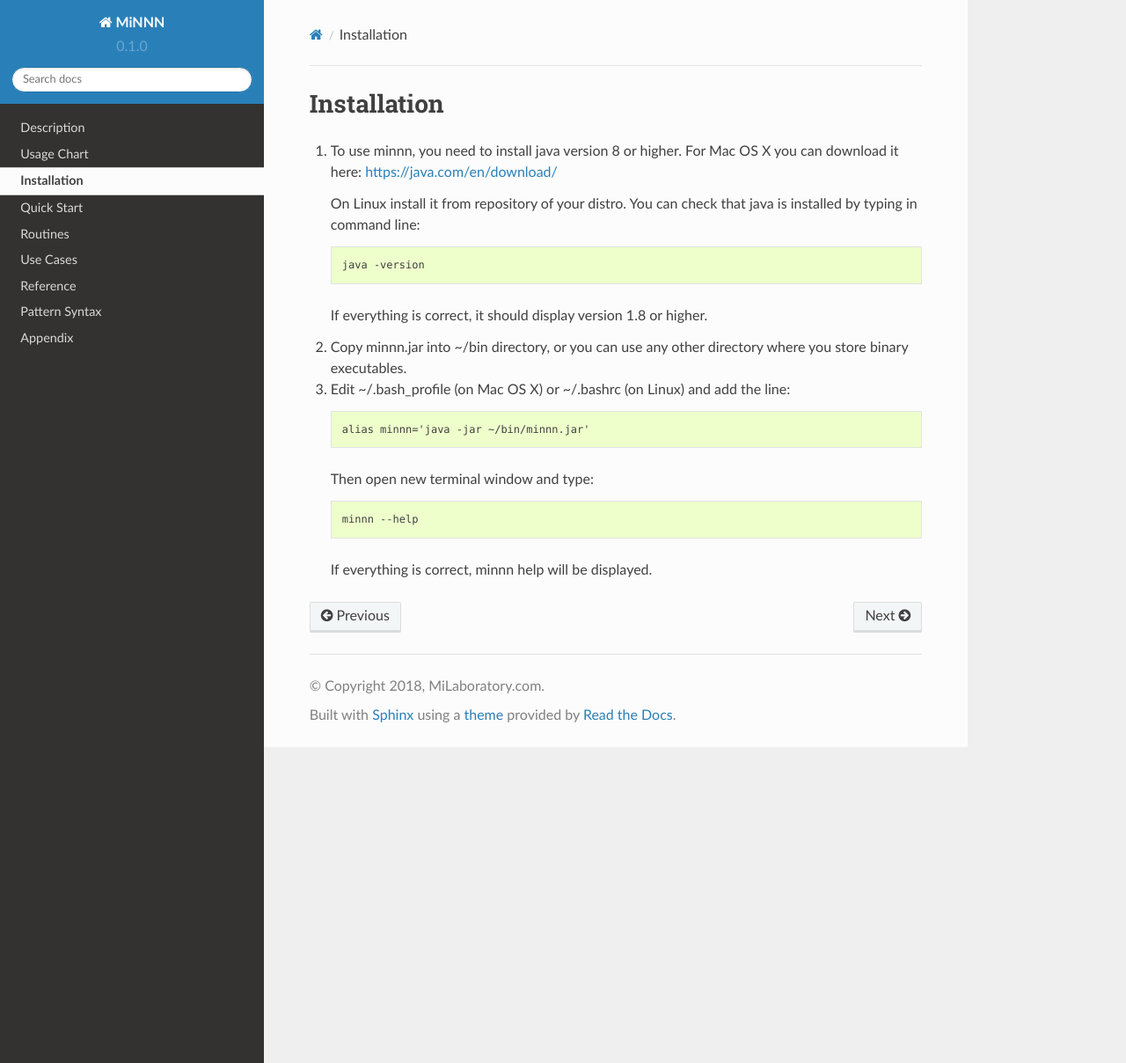
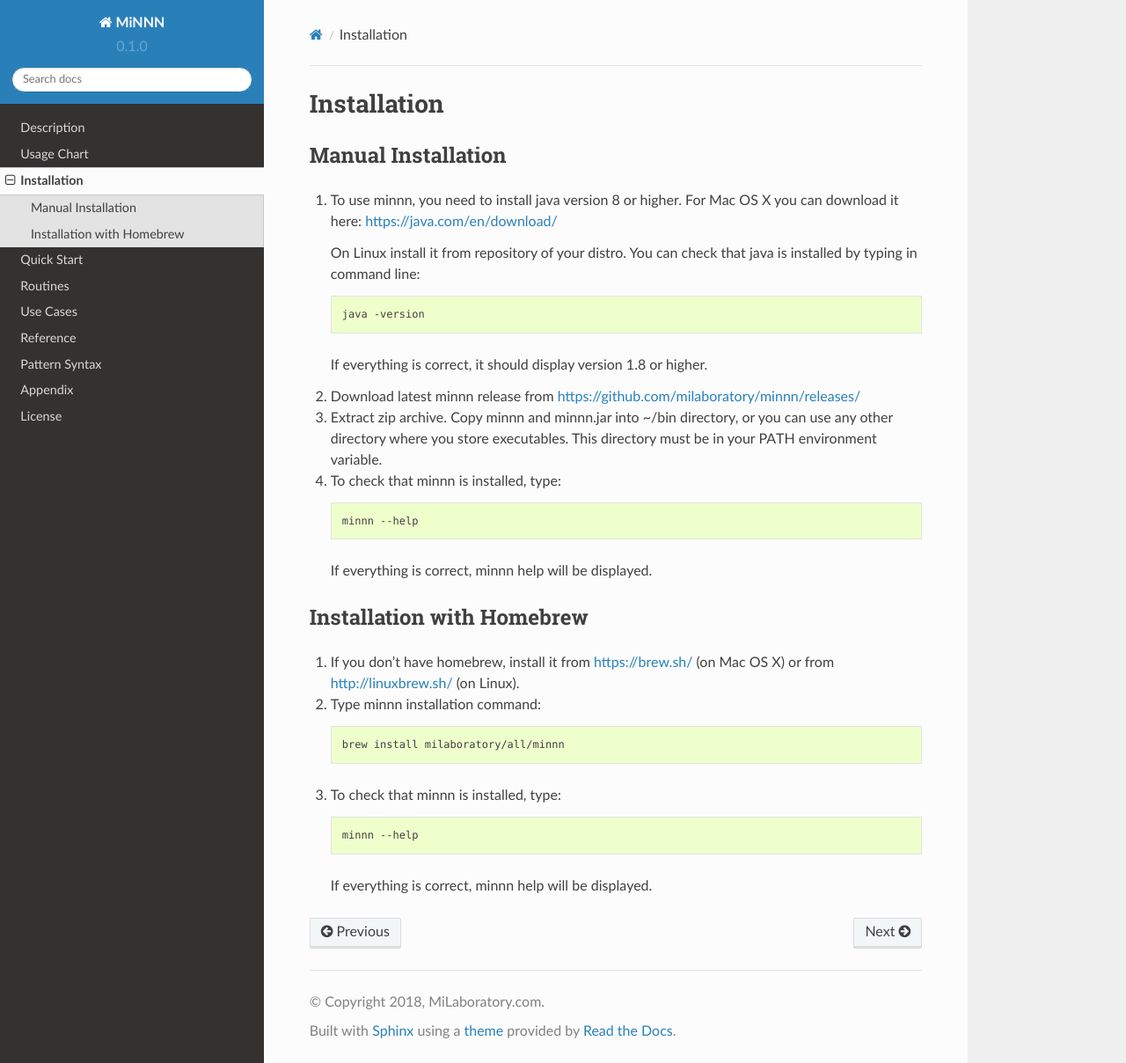
Before and after one commit to shulp2211/minnn, a Sphinx documentation site: the page built from docs/source/installation.rst, in a window 1280 px wide and 1208 px high. Shown: the whole window at 88% size. Built offline with Sphinx 7.4.7 and the Read the Docs theme 2.0.0, drawn with Linux system fonts in a browser that asks for light colours; formulas are drawn with MathJax 3.

Commit message:
Docs update (#140)
* License added.

* Generation of docs intermediate files moved to separate shell script.

* set -e in gen-intermediate-files.sh.

* Updated docs for installation.

```diff
--- a/docs/source/description.rst
+++ b/docs/source/description.rst
@@ -19,6 +19,8 @@ Also minnn has some other functions:
 * Split (demultiplex) data into separate files by barcode values.
 * Collect statistics from data by barcode values and by barcode positions in sequences.
 
+Minnn is free for academic and non-profit use (see :ref:`license`).
+
 ===========
 Usage Chart
 ===========
--- a/docs/source/index.rst
+++ b/docs/source/index.rst
@@ -14,5 +14,6 @@ Contents:
     reference
     pattern_syntax
     appendix
+    license
 
 .. include:: description.rst
--- a/docs/source/installation.rst
+++ b/docs/source/installation.rst
@@ -1,6 +1,9 @@
 ============
 Installation
 ============
+
+Manual Installation
+-------------------
 
 #. To use minnn, you need to install java version 8 or higher. For Mac OS X you can download it here:
    https://java.com/en/download/
@@ -12,17 +15,31 @@ Installation
       java -version
 
    If everything is correct, it should display version 1.8 or higher.
-#. Copy minnn.jar into ~/bin directory, or you can use any other directory where you store binary executables.
-#. Edit ~/.bash_profile (on Mac OS X) or ~/.bashrc (on Linux) and add the line:
-
-   .. code-block:: text
-
-      alias minnn='java -jar ~/bin/minnn.jar'
-
-   Then open new terminal window and type:
+#. Download latest minnn release from https://github.com/milaboratory/minnn/releases/
+#. Extract zip archive. Copy minnn and minnn.jar into ~/bin directory, or you can use any other directory where you
+   store executables. This directory must be in your PATH environment variable.
+#. To check that minnn is installed, type:
 
    .. code-block:: text
 
       minnn --help
 
    If everything is correct, minnn help will be displayed.
+
+Installation with Homebrew
+--------------------------
+
+#. If you don't have homebrew, install it from https://brew.sh/ (on Mac OS X) or from http://linuxbrew.sh/ (on Linux).
+#. Type minnn installation command:
+
+   .. code-block:: text
+
+      brew install milaboratory/all/minnn
+
+#. To check that minnn is installed, type:
+
+   .. code-block:: text
+
+      minnn --help
+
+   If everything is correct, minnn help will be displayed.
```
Also changed, not shown: docs/source/license.rst (added, +25 -0 lines), 2 other files.
